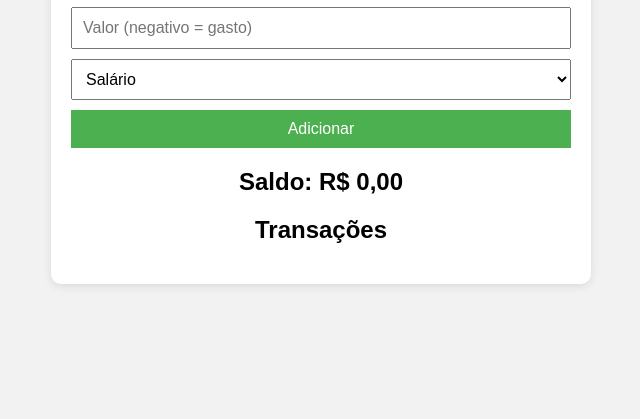
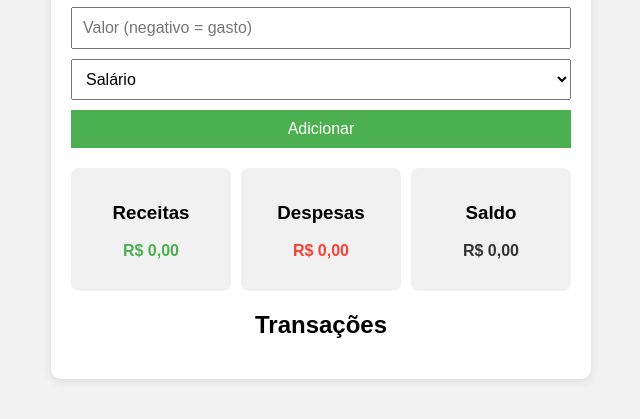
Before and after one commit to gufonseca-code/app_controle_financeiro, a plain HTML site: page index.html in a window 1280 px wide. Shown: the part 165-584 px from the top of the page, without its empty margins (319-959 px from the left). Drawn offline with Linux system fonts and the light colour scheme.

Commit message:
Refactor summary section to display income, expenses, and balance; update balance calculation logic and styles.

```diff
--- a/index.html
+++ b/index.html
@@ -21,7 +21,20 @@
                 </select>
                 <button type="submit">Adicionar</button>
             </form>
-            <h2>Saldo: <span id="balance">R$ 0,00</span></h2>
+            <div class="summary">
+                <div class="summary-item receitas">
+                    <h3>Receitas</h3>
+                    <p id="income">R$ 0,00</p>
+                </div>
+                <div class="summary-item despesas">
+                    <h3>Despesas</h3>
+                    <p id="expenses">R$ 0,00</p>
+                </div>
+                <div class="summary-item saldo">
+                    <h3>Saldo</h3>
+                    <p id="balance">R$ 0,00</p>
+                </div>
+            </div>
             <h2>Transações</h2>
             <ul id="transaction-list"></ul>
         </div>
--- a/script.js
+++ b/script.js
@@ -4,6 +4,8 @@ const amountInput = document.getElementById("amount");
 const categoryInput = document.getElementById("category");
 const transactionList = document.getElementById("transaction-list");
 const balanceDisplay = document.getElementById("balance");
+const incomeDisplay = document.getElementById("income");
+const expensesDisplay = document.getElementById("expenses");
 
 let transactions = [];
 
@@ -44,6 +46,11 @@ function renderTransactions() {
 }
 
 function updateBalance() {
-    const total = transactions.reduce((sum, transaction) => sum + transaction.amount, 0);
+    const incomes = transactions.filter(t => t.amount > 0).reduce((sum, t) => sum + t.amount, 0);
+    const expenses = transactions.filter(t => t.amount < 0).reduce((sum, t) => sum + t.amount, 0);
+    const total = incomes + expenses;
+
+    incomeDisplay.textContent = `R$ ${incomes.toFixed(2)}`;
+    expensesDisplay.textContent = `R$ ${Math.abs(expenses).toFixed(2)}`;
     balanceDisplay.textContent = `R$ ${total.toFixed(2)}`;
 }
--- a/style.css
+++ b/style.css
@@ -51,3 +51,33 @@ li {
     padding: 10px;
     border-left: 5px solid #4caf50;
 }
+
+.summary {
+    display: flex;
+    justify-content: space-between;
+    margin: 20px 0;
+    gap: 10px;
+}
+
+.summary-item {
+    flex: 1;
+    background-color: #f1f1f1;
+    padding: 15px;
+    border-radius: 8px;
+    text-align: center;
+}
+
+.receitas p {
+    color: #4caf50;
+    font-weight: bold;
+}
+
+.despesas p {
+    color: #f44336;
+    font-weight: bold;
+}
+
+.saldo p {
+    color: #333;
+    font-weight: bold;
+}
```
